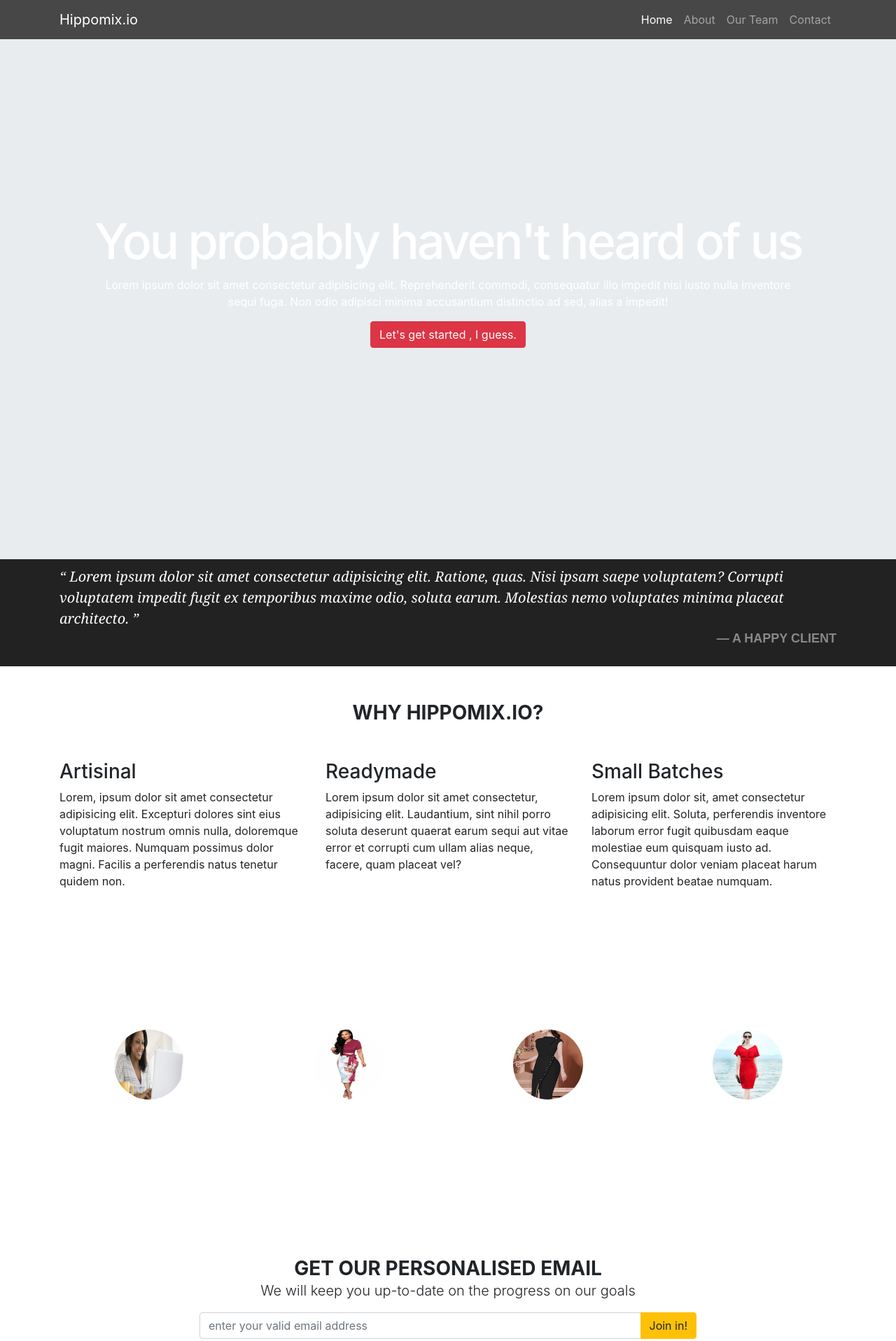
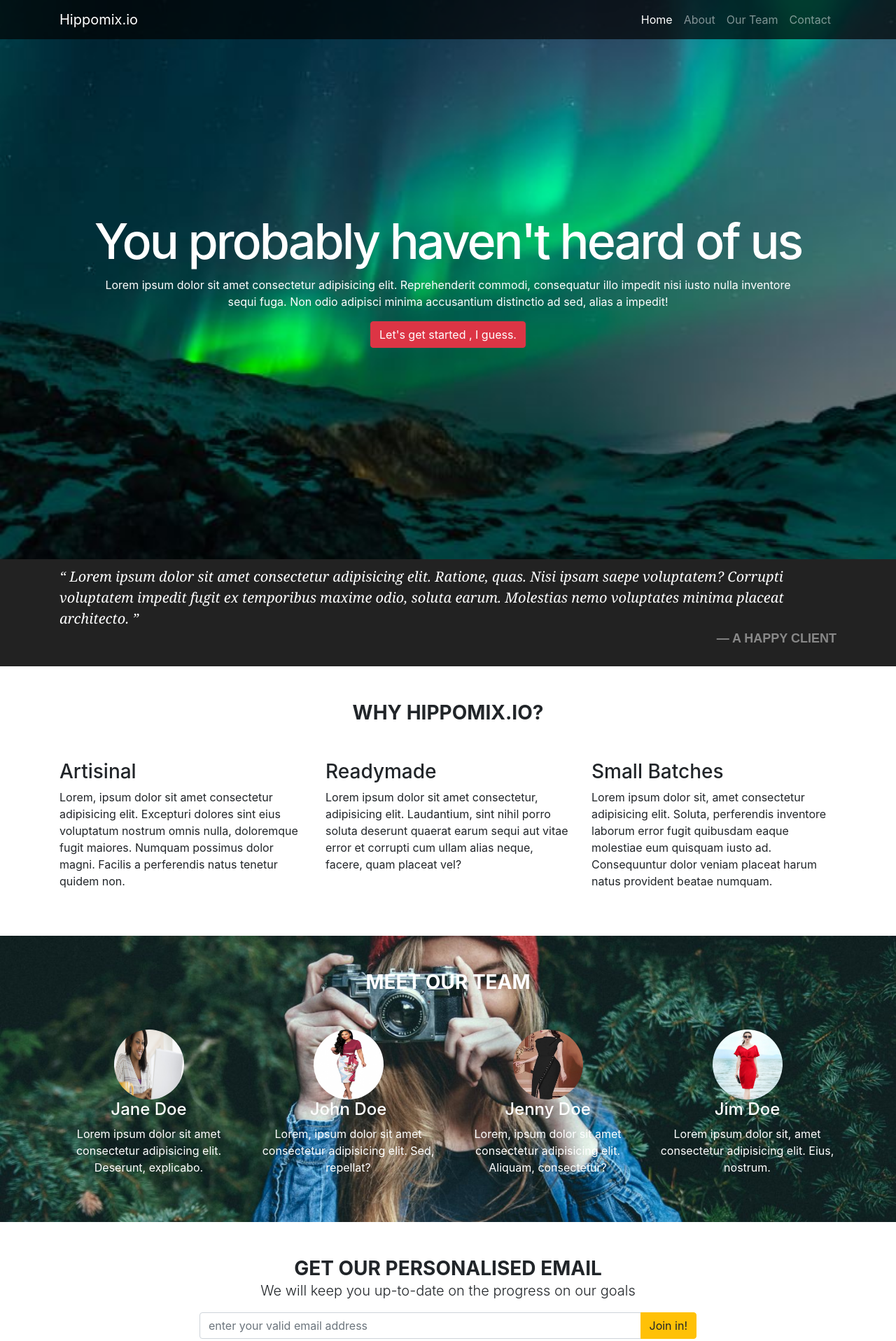
Before and after one commit to Bethpen/hippomix.io, a plain HTML site: page index.html in a window 1280 px wide. Shown: the top 1916 px of the page at 70% size. Drawn offline with nearby package versions, Linux system fonts and the light colour scheme; the site is published under a folder, as on GitHub Pages, so addresses that start at the root find nothing.

Commit message:
Update startup.css

```diff
--- a/startup.css
+++ b/startup.css
@@ -17,7 +17,7 @@ li.nav-item:hover {
 }
 
 .jumbotron {
-  background-image: url(/img_lights.jpg);
+  background-image: url(img_lights.jpg);
   background-size: cover;
   display: table;
   width: 100%;
@@ -85,7 +85,7 @@ h2 + p {
 }
 
 #team {
-  background-image: url(/photographer.jpg);
+  background-image: url(photographer.jpg);
   background-size: cover;
   color: white;
   text-align: center;
```
